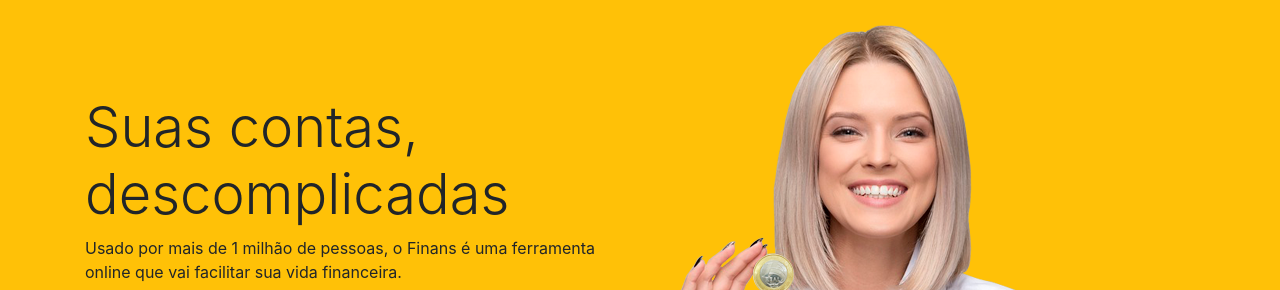
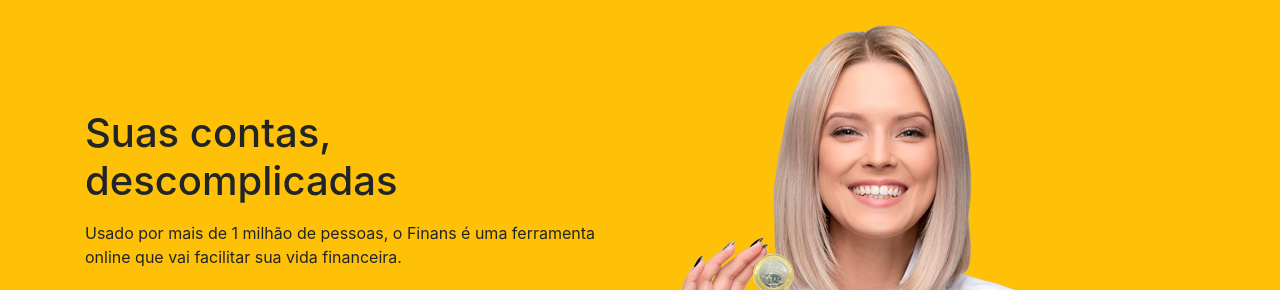
Before and after one commit to raimota/site-finans, a plain HTML site: page index.html in a window 1280 px wide. Shown: the part 58-348 px from the top of the page. Drawn offline with nearby package versions, Linux system fonts and the light colour scheme.

Commit message:
Mudei o display-4 para display-5

```diff
--- a/css/style.css
+++ b/css/style.css
@@ -1,3 +1,12 @@
+html,body
+{
+    width: 100%;
+    height: 100%;
+    margin: 0px;
+    padding: 0px;
+    overflow-x: hidden;
+}
+
 #home{
     background-color: #ffc107;
 }
--- a/index.html
+++ b/index.html
@@ -63,7 +63,7 @@
         <div class="col-md-6 d-flex">
           <!--Textos da seção-->
           <div class="align-self-center">
-            <h1 class="display-4">Suas contas, descomplicadas</h1>
+            <h1 class="display-5 mb-3">Suas contas, descomplicadas</h1>
             <p>
               Usado por mais de 1 milhão de pessoas, o Finans é uma
               ferramenta online que vai facilitar sua vida financeira.
```
